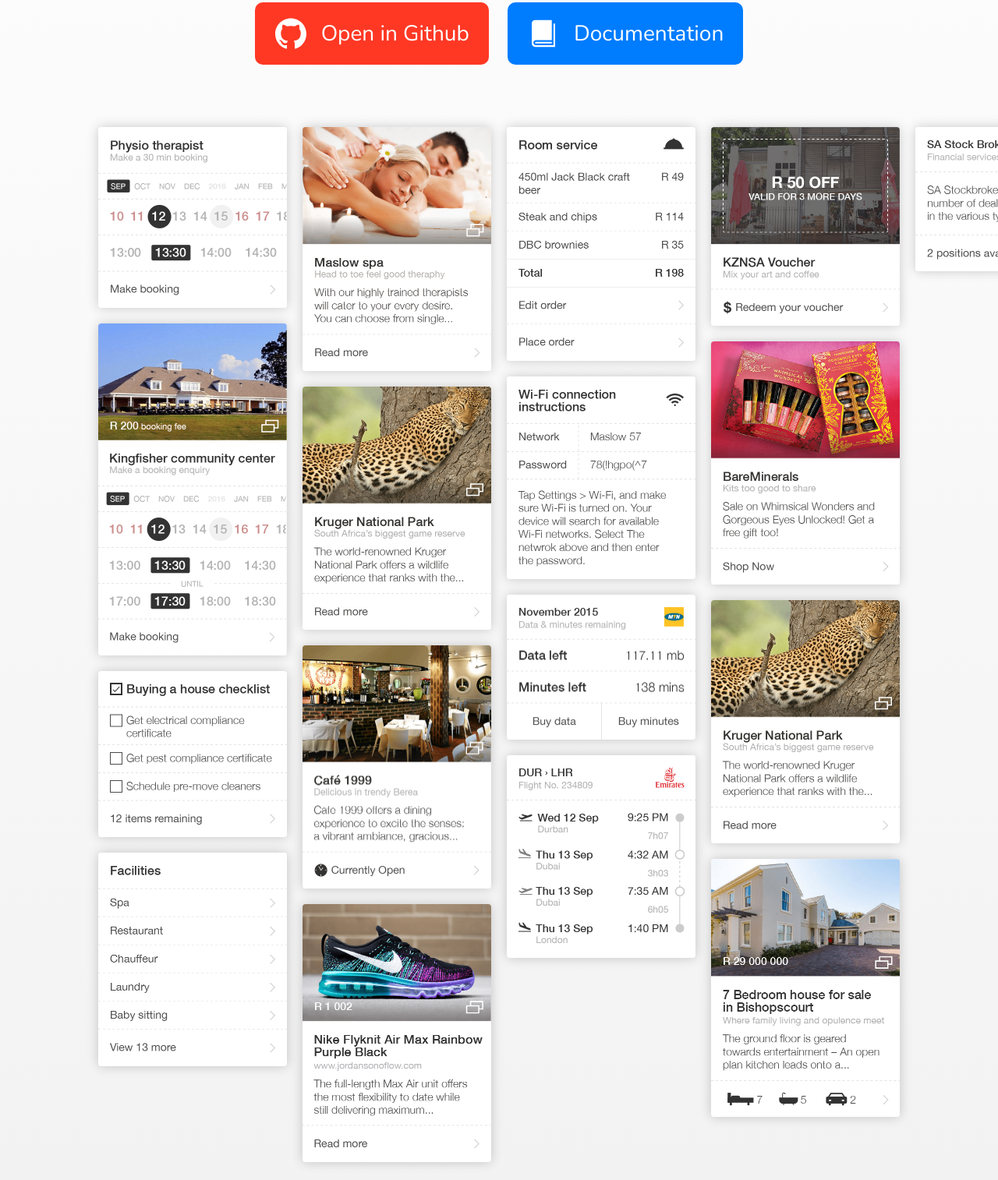
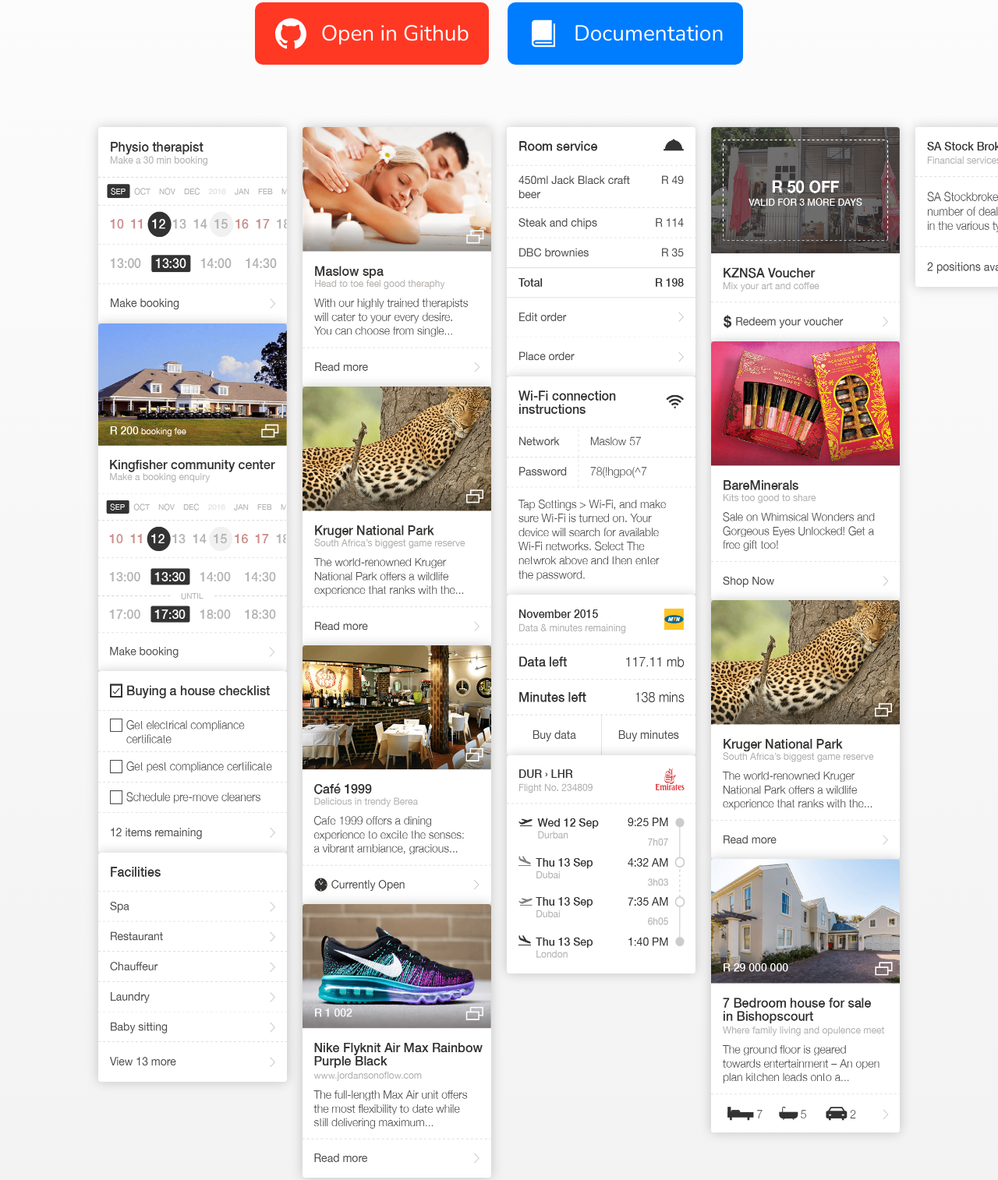
Before and after one commit to UXFoundry/hashdo-site, a plain HTML site: page index.html in a window 1280 px wide. Shown: the part 565-2079 px from the top of the page at 78% size. Drawn offline with nearby package versions, Linux system fonts and the light colour scheme.

Commit message:
Getting the flex box stuff working in Chrome again
Had to wrap each img in a div tag, and then set the img height to 100%.
Weird issue.

```diff
--- a/index.html
+++ b/index.html
@@ -14,23 +14,23 @@
 			<a class="cta docs" href="https://github.com/UXFoundry/hashdo/blob/master/README.md">Documentation</a>
 		</div>
 		<div class="cards">
-			<img src="cards/booking1.png" alt="">
-			<img src="cards/booking2.png" alt="">
-			<img src="cards/checklist1.png" alt="">
-			<img src="cards/facilities.png" alt="">
-			<img src="cards/place1.png" alt="">
-			<img src="cards/place2.png" alt="">
-			<img src="cards/place3.png" alt="">
-			<img src="cards/product1.png" alt="">
-			<img src="cards/room_service.png" alt="">
-			<img src="cards/wifi.png" alt="">
-			<img src="cards/data.png" alt="">
-			<img src="cards/flights.png" alt="">
-			<img src="cards/voucher.png" alt="">
-			<img src="cards/offer.png" alt="">
-			<img src="cards/place2.png" alt="">
-			<img src="cards/property.png" alt="">
-			<img src="cards/jobs.png" alt="">
+			<div><img src="cards/booking1.png" alt=""></div>
+			<div><img src="cards/booking2.png" alt=""></div>
+			<div><img src="cards/checklist1.png" alt=""></div>
+			<div><img src="cards/facilities.png" alt=""></div>
+			<div><img src="cards/place1.png" alt=""></div>
+			<div><img src="cards/place2.png" alt=""></div>
+			<div><img src="cards/place3.png" alt=""></div>
+			<div><img src="cards/product1.png" alt=""></div>
+			<div><img src="cards/room_service.png" alt=""></div>
+			<div><img src="cards/wifi.png" alt=""></div>
+			<div><img src="cards/data.png" alt=""></div>
+			<div><img src="cards/flights.png" alt=""></div>
+			<div><img src="cards/voucher.png" alt=""></div>
+			<div><img src="cards/offer.png" alt=""></div>
+			<div><img src="cards/place2.png" alt=""></div>
+			<div><img src="cards/property.png" alt=""></div>
+			<div><img src="cards/jobs.png" alt=""></div>
 		</div>
 	</div>
 </body>
--- a/sass/style.scss
+++ b/sass/style.scss
@@ -1,6 +1,5 @@
 @import "compass/reset";
 @import "compass/css3/animation";
-@import "compass/css3/flexbox";
 @import "compass/css3/images";
 @import "compass/css3/transform";
 @import "compass/css3/transition";
@@ -103,14 +102,15 @@ p{
 	padding: 10px;
 	margin: 0 auto;
 
-	@include display-flex;
-	@include flex-direction(column);
-	@include flex-wrap(wrap);
-	@include align-items(flex-start);
-	@include align-content(flex-start);
+	display: flex;
+	flex-direction: column;
+	flex-wrap: wrap;
+	align-items: flex-start;
+	align-content: flex-start;
 
 	img{
 		width: 242px;
+		height: 100%;
 		max-width: 484px;
 		margin: 10px;
 		border-radius: 4px;
```
Also changed, not shown: css/style.css, 1 other file.
